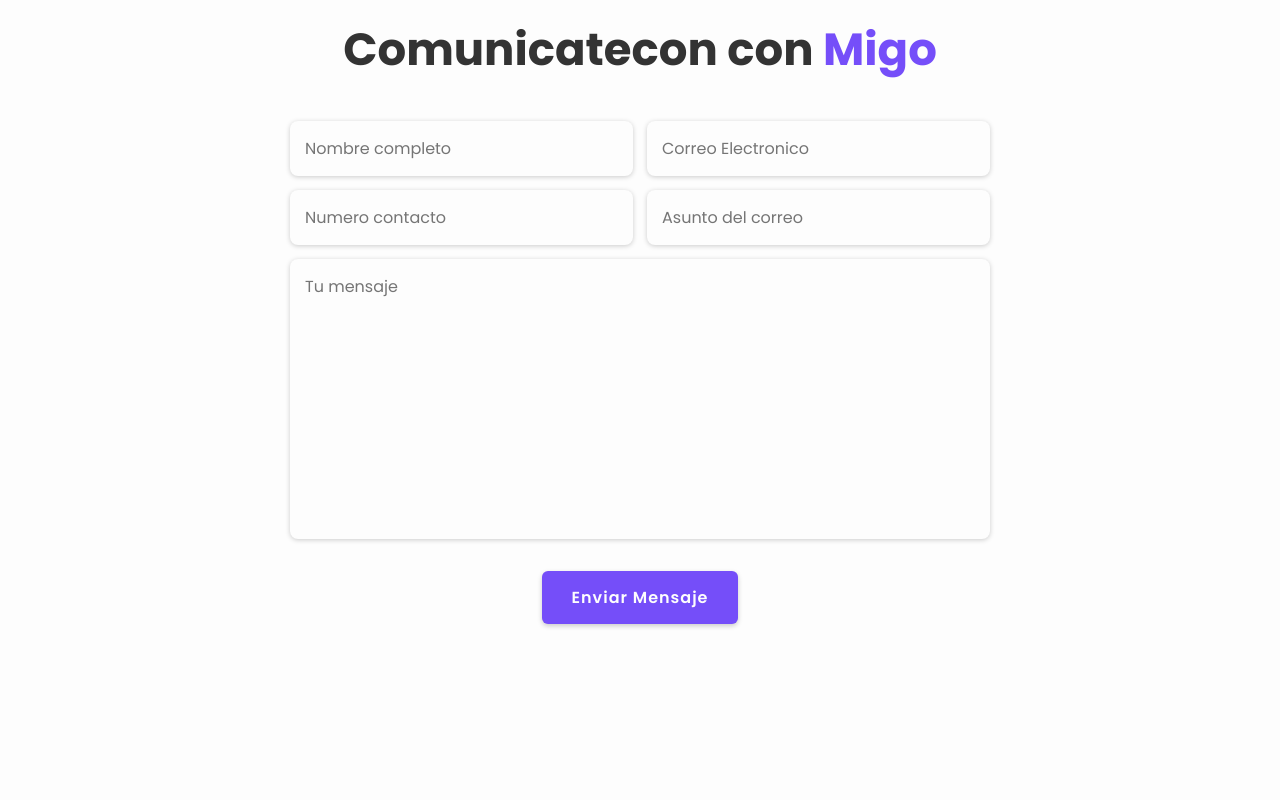
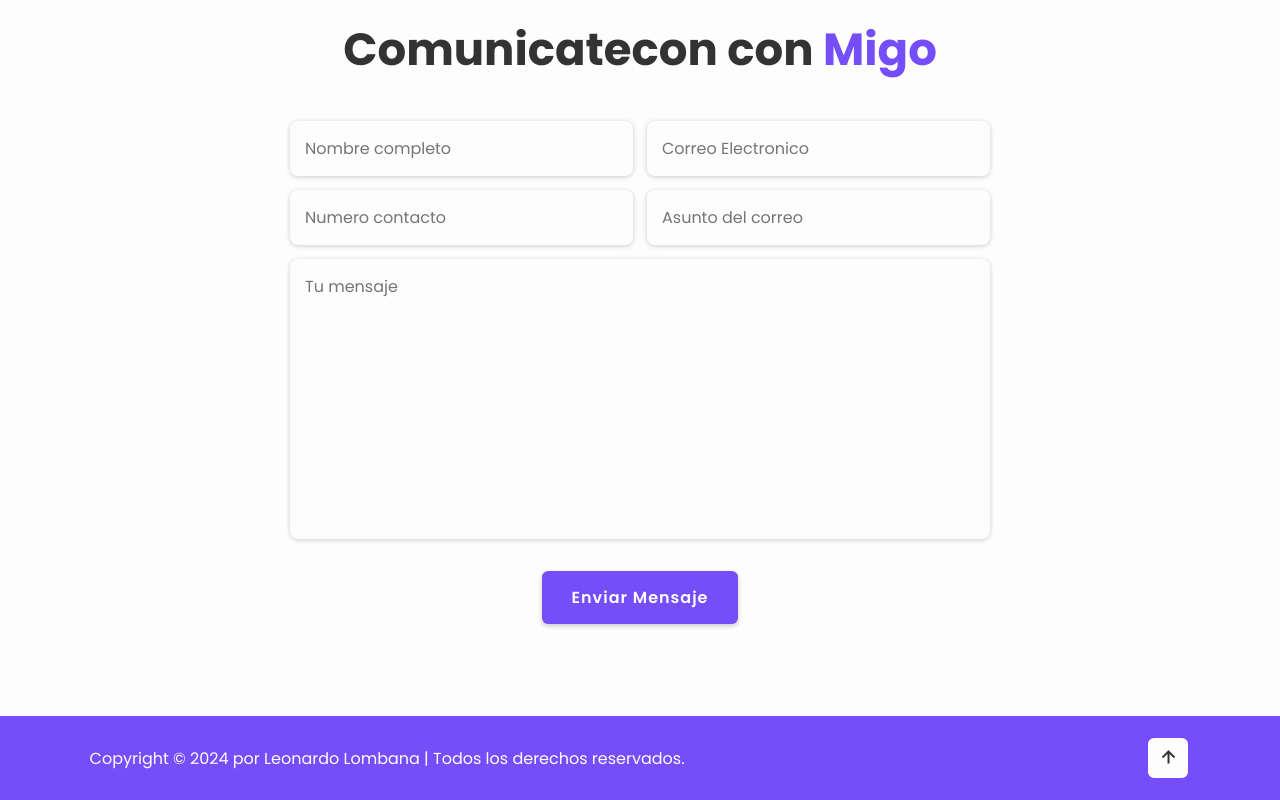
Before and after one commit to LeonardoLombana/perfil_LeonardoLombana_alura, a plain HTML site: page index.html in a window 1280 px wide. Shown: the part 4280-5080 px from the top of the page. Before the commit the page ends 4996 px from the top, so only its background shows below. Drawn offline with nearby package versions, Linux system fonts and the light colour scheme.

Commit message:
Se crea footer y funcion de flecha hacia el inicio

```diff
--- a/css/style.css
+++ b/css/style.css
@@ -534,3 +534,38 @@ span{
     margin-top: 2rem;
     cursor: pointer;
 }
+
+.footer{
+    display: flex;
+    justify-content: space-between;
+    align-items: center;
+    flex-wrap: wrap;
+    padding: 2rem 7%;
+    background: var(--main-color);
+}
+
+.footer-text p{
+    font-size: 1.6rem;
+    color: var(--white-color);
+}
+
+.footer-iconTop a{
+    display: inline-flex;
+    justify-content: center;
+    align-items: center;
+    padding: .8rem;
+    background: var(--white-color);
+    border-radius: .8rem;
+    border: .2rem solid var(--main-color);
+    outline: .2rem solid transparent;
+    transition: .5s ease;
+}
+
+.footer-iconTop a:hover{
+    outline-color: var(--white-color);
+}
+
+.footer-iconTop a i{
+    font-size: 2.4rem;
+    color: #333;
+}
--- a/index.html
+++ b/index.html
@@ -226,6 +226,16 @@
         </form>
       </section>
 
+      <!-- footer section design -->
+       <footer class="footer">
+            <div class="footer-text">
+                <p>Copyright &copy; 2024 por Leonardo Lombana | Todos los derechos reservados.</p>
+            </div>
+            <div class="footer-iconTop">
+                <a href="#home"><i class='bx bx-up-arrow-alt' ></i></a>
+            </div>
+       </footer>
+
     <!-- swiper js -->
     <script src="https://cdn.jsdelivr.net/npm/swiper@11/swiper-bundle.min.js"></script>
 
--- a/js/script.js
+++ b/js/script.js
@@ -1,5 +1,13 @@
+/*====== Scroll sections active link======*/
+let sections = document.querySelectorAll('section');
+let navLinks = document.querySelectorAll('header nav a')
+
+window.onscroll = () => {
+  sections.forEach(sec => {
+
+  });
+
 /*====== Sticky navbar ======*/
-window.onscroll = () => {
 let header = document.querySelector('.header');
 
 header.classList.toggle('sticky', window.scrollY > 100);
```
